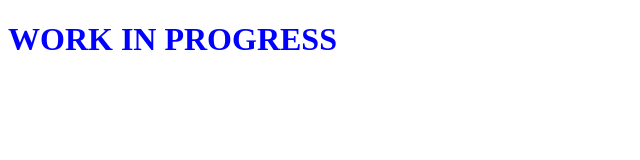
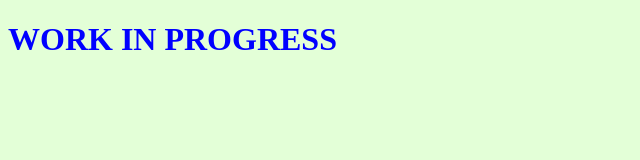
Before and after one commit to BenzianeK/first_portfolio, a plain HTML site: page myprojects.html in a window 1280 px wide. Shown: the whole page, without its empty margins (0-640 px from the left). Drawn offline with Linux system fonts and the light colour scheme.

Commit message:
background-color harmonization

```diff
--- a/myprojects.html
+++ b/myprojects.html
@@ -6,7 +6,7 @@
     <meta name="viewport" content="width=device-width, initial-scale=1.0">
     <title>Document</title>
 </head>
-<body>
+<body style = 'background-color: #E3FFD7;'>
     <h1 style="color : blue">WORK IN PROGRESS</h1>
 </body>
 </html>
```
Also changed, not shown: myresume.html (+1 -1 lines), whoami.html (+1 -1 lines).
